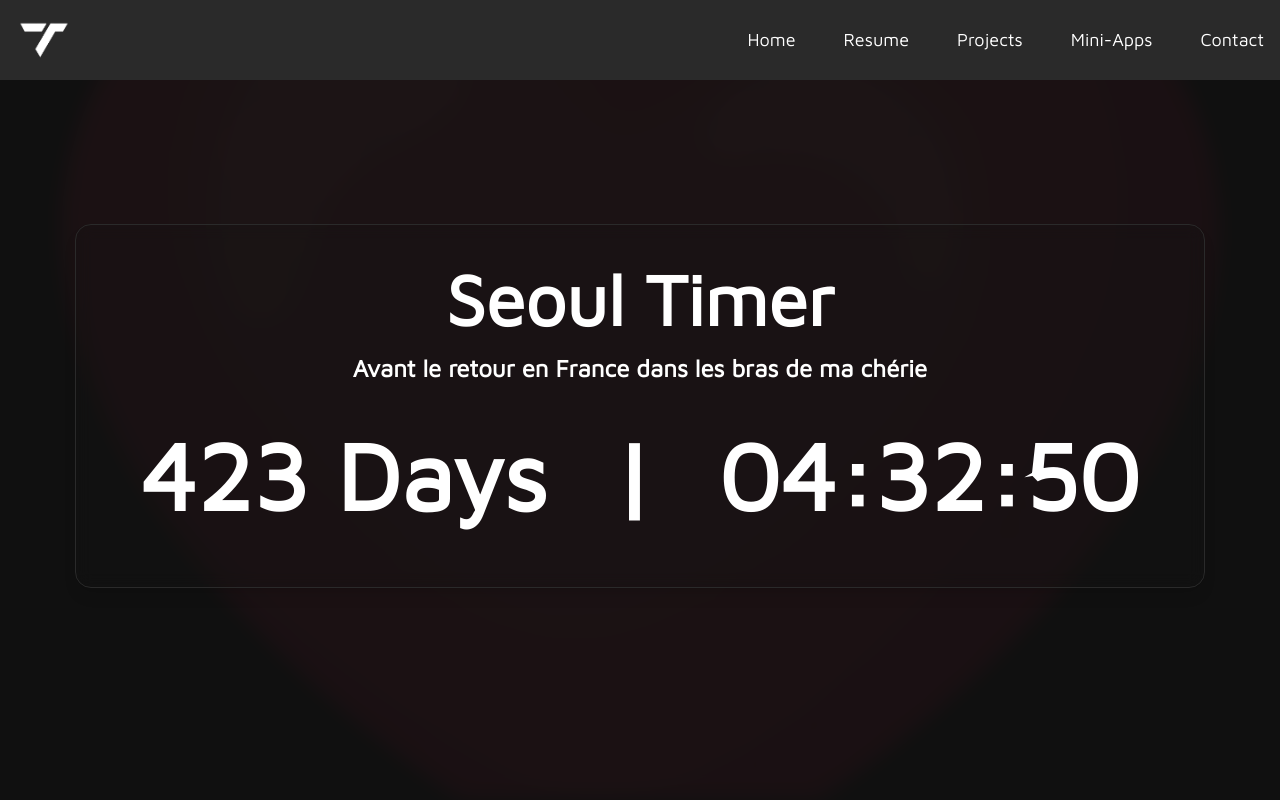
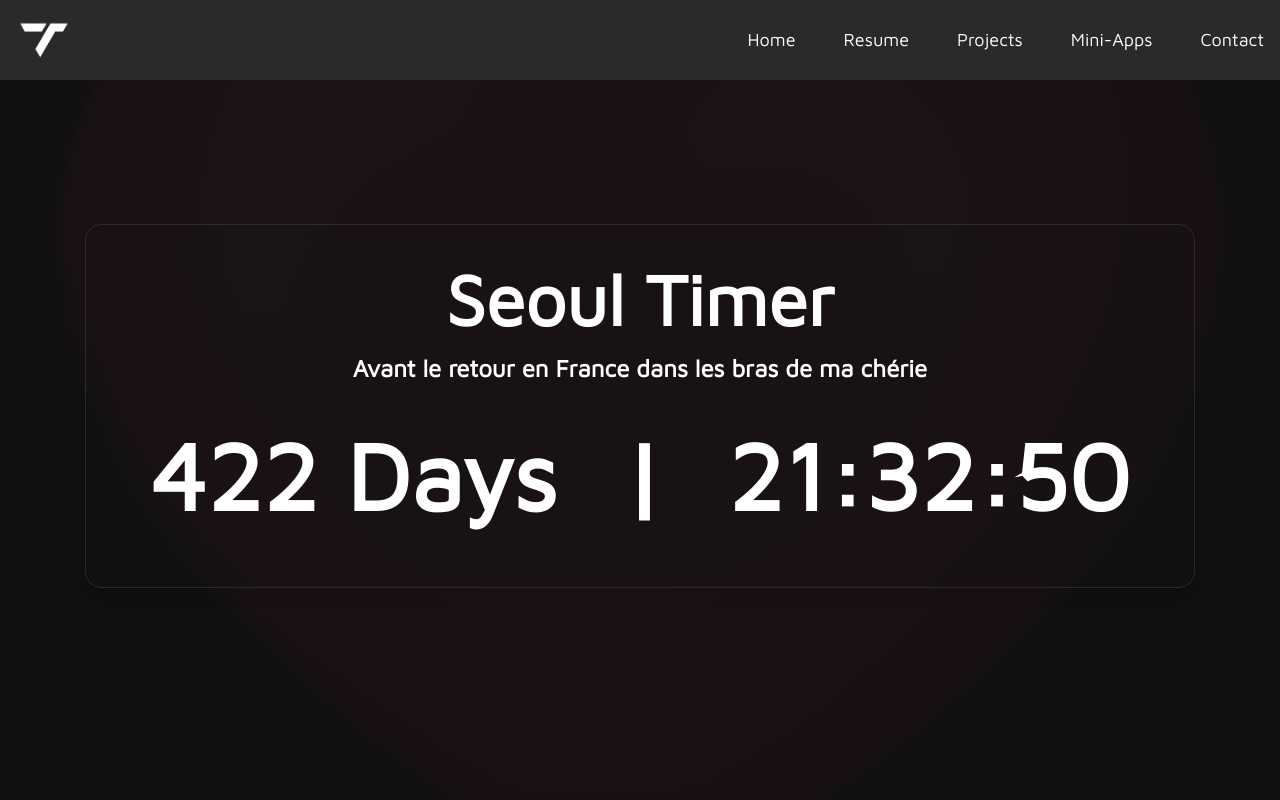
Before and after one commit to Tomi-Tom/Tomfolio, a React (Vite) app: page /love in a window 1280 px wide. Shown: the top 800 px of the page. Built offline with nearby package versions, Linux system fonts and the light colour scheme.

Commit message:
fix: update timer love timer

```diff
--- a/src/pages/LoveTimer.tsx
+++ b/src/pages/LoveTimer.tsx
@@ -13,7 +13,7 @@ type particule = {
 }
 
 export default function LoveTimerPage(): ReactElement {
-  const departure = new Date('2025-07-04T18:10:00')
+  const departure = new Date('2025-07-04T11:10:00')
   const [timeLeft, setTimeLeft] = useState(
     departure.getTime() - new Date().getTime()
   )
```
